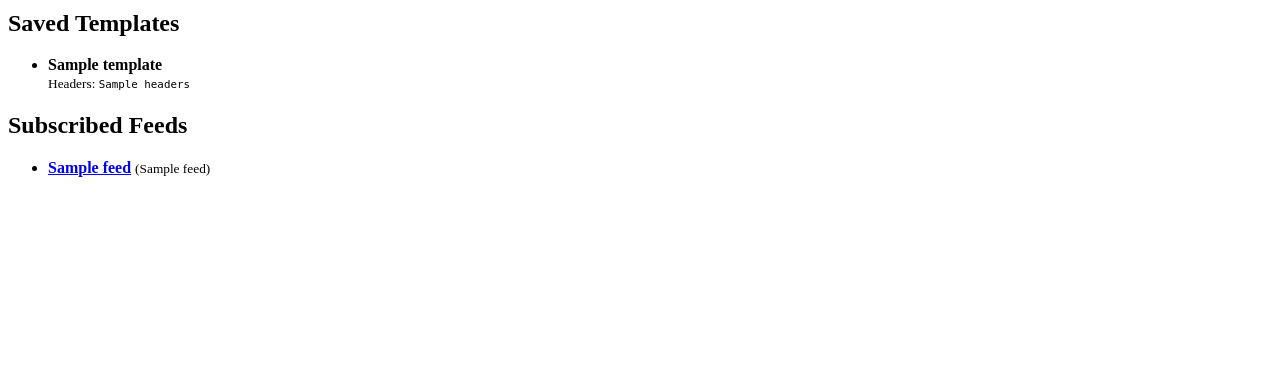
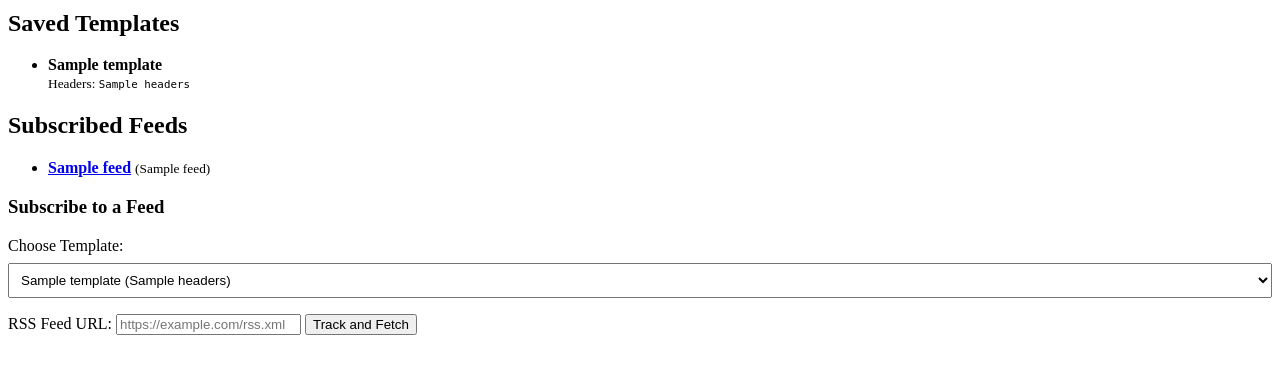
Before and after one commit to yusuf-r-ahmed/RSSave, a Flask app: template templates/index.html in a window 1280 px wide. Shown: the part 152-526 px from the top of the page. Run offline with Flask 3, Linux system fonts and the light colour scheme; the template is opened without the code that fills it: most values are stand-ins (such as "Sample title", 1, 10 or a date in 2020).

Commit message:
added a way for users to subscribe to feeds from the web page

```diff
--- a/app.py
+++ b/app.py
@@ -2,6 +2,7 @@ from flask import Flask, render_template, request, redirect
 import sqlite3
 import feedparser
 from db import connect_db
+from fetch_feed import save_feed_and_entries
 
 app = Flask(__name__)
 
@@ -84,6 +85,25 @@ def view_feed(feed_id):
 
     return render_template("feed.html",feed=feed,template=template,target_headers=target_headers,entries=entries_data)
 
+@app.route("/add-feed", methods=["POST"])
+def add_feed():
+    #user inputs the template ID they want to use + the feed they want to track.
+    template_id = int(request.form["template_id"])
+    feed_url = request.form["feed_url"].strip()
+
+    #calls the fetching function for that url
+    save_feed_and_entries(template_id, feed_url)
+
+    #connects to the database to get the id number to direct the user to the right feed
+    dbcon = connect_db()
+    feed = dbcon.execute("SELECT id FROM feeds WHERE url = ?", (feed_url,)).fetchone()
+    dbcon.close()
+
+
+    #directs them if feed worked
+    if feed:
+        return redirect(f"/feed/{feed['id']}")
+    return redirect("/")
 
 
 if __name__ == "__main__":
--- a/fetch_feed.py
+++ b/fetch_feed.py
@@ -80,4 +80,4 @@ def save_feed_and_entries(template_id, feed_url):
 
 
 if __name__ == "__main__":
-    save_feed_and_entries(template_id=1,feed_url="https://letterboxd.com/(placeholder)/rss/")
+    save_feed_and_entries(template_id=1,feed_url="")
--- a/templates/index.html
+++ b/templates/index.html
@@ -2,13 +2,13 @@
 <html lang="en">
 <head>
     <meta charset="UTF-8">
-    <title>RSSave - Templates</title>
+    <title>RSSave</title>
 </head>
 <body>
 
     <h1>Feed Templates</h1>
 
-    <!-- Posts data to / -->
+    <!-- posts data to python / -->
     <form action="/" method="POST">
         <h3>Create New Template</h3>
 
@@ -44,5 +44,22 @@
         {% endfor %}
     </ul>
 
+    <!-- rss feed adding form -->
+    <form action="/add-feed" method="POST">
+        <h3>Subscribe to a Feed</h3>
+
+        <label for="template_id">Choose Template:</label>
+
+        <!-- created dropdown so user won't need to bother with ID -->
+        <select id="template_id" name="template_id" required style="width: 100%; padding: 8px; margin: 8px 0 16px; box-sizing: border-box;">
+            {% for template in templates %}
+                <option value="{{ template['id'] }}">{{ template['name'] }} ({{ template['headers'] }})</option>
+            {% endfor %}
+        </select>
+
+        <label for="feed_url">RSS Feed URL:</label>
+        <input type="text" id="feed_url" name="feed_url" placeholder="https://example.com/rss.xml" required>
+        <button type="submit">Track and Fetch</button>
+    </form>
 </body>
 </html>
```
